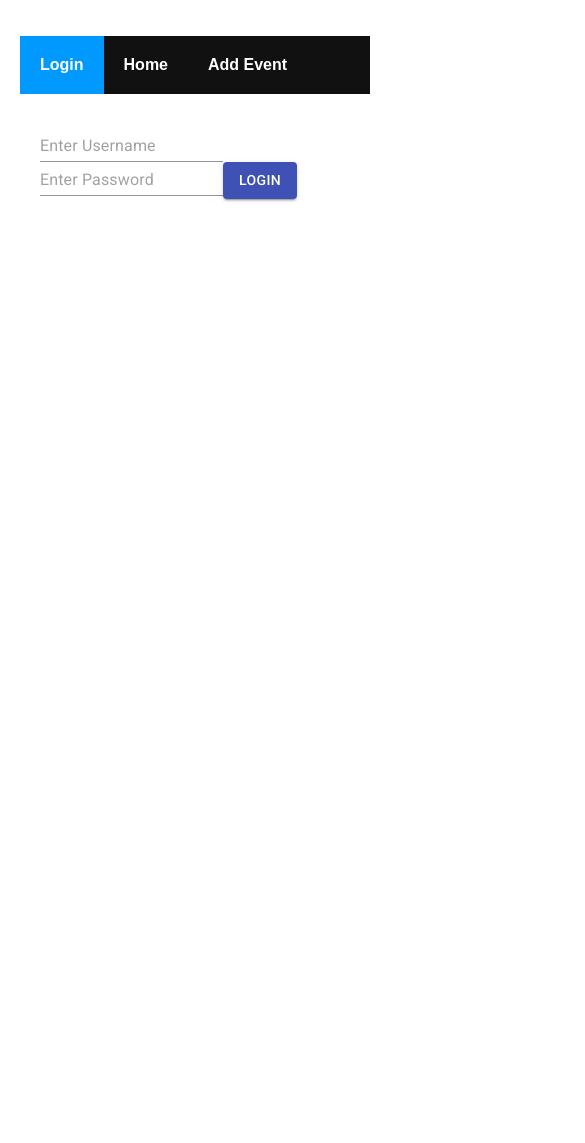
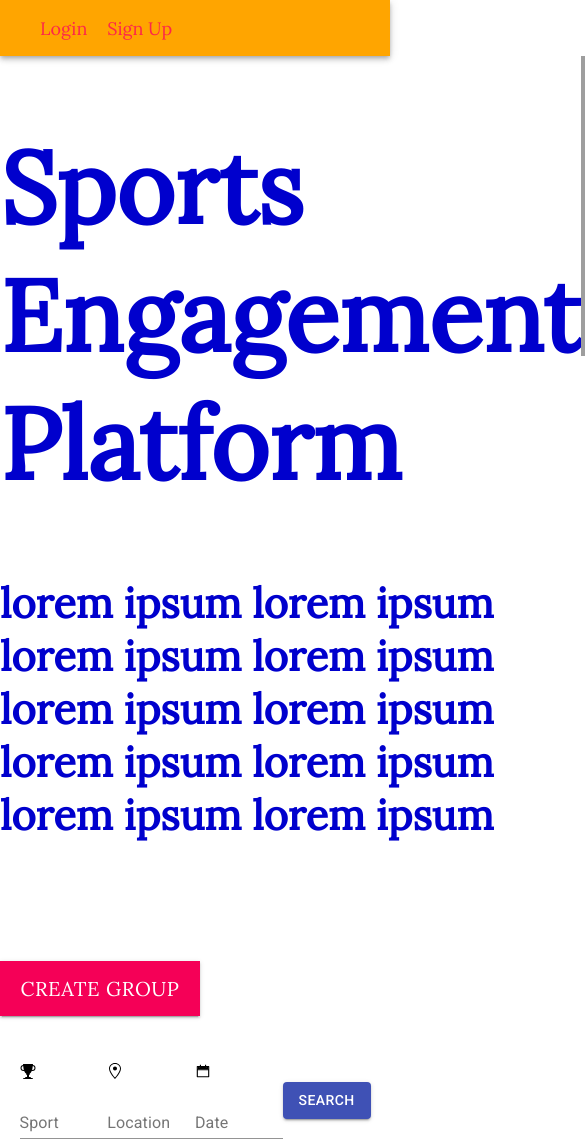
Before and after one commit to mohittambi/react-demo, a React (Create React App) app in the folder client/: page /#/ in a window 390 px wide. Shown: the top 1143 px of the page, 585 px wide, since content can reach past the window. Before the commit the page ends 844 px from the top, so only its background shows below. Built offline with nearby package versions, Linux system fonts and the light colour scheme; grey boxes are pictures that could not be loaded.

Commit message:
Basic header structure

```diff
--- a/client/package.json
+++ b/client/package.json
@@ -13,6 +13,7 @@
     "file-saver": "^2.0.2",
     "react": "^16.13.1",
     "react-dom": "^16.13.1",
+    "react-icons": "^3.11.0",
     "react-router-dom": "^5.2.0",
     "react-scripts": "3.4.3",
     "styled-components": "^5.1.1"
--- /dev/null
+++ b/client/src/components/Header/HeaderContent.js
@@ -0,0 +1,24 @@
+import React from "react"
+import Button from '@material-ui/core/Button';
+
+function HeaderContent (){
+    return(
+        <div className = "header" style= {{display: "flex", flexDirection: "row"}}>
+            <div className = "header-left">
+            <h1> Sports Engagement Platform</h1>
+            <h5>
+                lorem ipsum lorem ipsum lorem ipsum lorem ipsum lorem ipsum lorem ipsum lorem ipsum lorem ipsum lorem ipsum lorem ipsum
+            </h5>
+
+            <Button variant="contained" color="secondary" style = {{borderRadius: "0",color: "white",fontFamily : "Lora, serif"
+,fontSize: "20px", width: "200px", height: "55px", marginTop: "50px"}}>
+        Create Group
+      </Button>
+      </div>
+      <div className = "header-img">
+          <img src ="https://image.shutterstock.com/image-vector/color-sport-background-football-basketball-260nw-1315841180.jpg" alt = "img"></img>
+      </div>
+        </div>
+    )
+}
+export default HeaderContent
--- /dev/null
+++ b/client/src/components/Header/HeaderForm.js
@@ -0,0 +1,62 @@
+import React from "react"
+
+import TextField from '@material-ui/core/TextField';
+import Grid from '@material-ui/core/Grid';
+import Button from '@material-ui/core/Button';
+
+import { BsTrophy } from "react-icons/bs";
+import { GoLocation } from "react-icons/go";
+import { AiTwotoneCalendar } from "react-icons/ai";
+
+function HeaderForm(){
+    return(
+        <div className= "form">
+                         <div >
+        <Grid container spacing={1} alignItems="flex-end">
+          <Grid item>
+            <BsTrophy />
+          </Grid>
+          <Grid item>
+            <TextField  label="Sport"  />
+          </Grid>
+        </Grid>
+      </div>
+
+      <div >
+        <Grid container spacing={1} alignItems="flex-end">
+          <Grid item>
+            <GoLocation />
+          </Grid>
+          <Grid item>
+            <TextField label="Location"  />
+          </Grid>
+        </Grid>
+      </div>
+
+      <div >
+        <Grid container spacing={1} alignItems="flex-end">
+          <Grid item>
+            <AiTwotoneCalendar />
+          </Grid>
+          <Grid item>
+            <TextField label="Date"  />
+          </Grid>
+        </Grid>
+      </div>
+
+      <div >
+        <Grid container spacing={1} alignItems="flex-end">
+          <Grid item>
+          <Button variant="contained" color="primary">
+        Search
+      </Button>
+          </Grid>
+        </Grid>
+      </div>
+
+
+
+        </div>
+    )
+}
+export default HeaderForm
--- /dev/null
+++ b/client/src/components/Header/NavBar.js
@@ -0,0 +1,60 @@
+import React from 'react';
+import AppBar from '@material-ui/core/AppBar';
+import Toolbar from '@material-ui/core/Toolbar';
+import IconButton from '@material-ui/core/IconButton';
+import Typography from '@material-ui/core/Typography';
+import {  makeStyles } from '@material-ui/core/styles';
+const useStyles = makeStyles((theme) => ({
+  root: {
+    flexGrow: 1,
+  },
+  menuButton: {
+    marginRight: theme.spacing(2),
+  },
+  title: {
+    flexGrow: 1,
+    display: 'none',
+    [theme.breakpoints.up('sm')]: {
+      display: 'block',
+      color: "rgb(253, 38, 74)"
+
+    },
+  },
+  inputRoot: {
+    color: 'inherit',
+  },
+  inputInput: {
+    padding: theme.spacing(1, 1, 1, 0),
+    // vertical padding + font size from searchIcon
+    paddingLeft: `calc(1em + ${theme.spacing(4)}px)`,
+    transition: theme.transitions.create('width'),
+    width: '100%',
+    [theme.breakpoints.up('sm')]: {
+      width: '12ch',
+      '&:focus': {
+        width: '20ch',
+      },
+    },
+  },
+}));
+
+export default function NavBar() {
+  const classes = useStyles();
+
+  return (
+    <div className={classes.root} >
+      <AppBar position="static" style = {{backgroundColor: "orange"}}>
+        <Toolbar>
+          <IconButton />
+          <Typography style = {{fontSize: "20px", fontFamily:  "Lora, serif"}}className={classes.title} variant="h6" noWrap>
+Fit N Club
+  </Typography>
+          <div className = "login">
+              Login
+          </div>
+          <div className = "signup"> Sign Up</div>
+        </Toolbar>
+      </AppBar>
+    </div>
+  );
+}
--- /dev/null
+++ b/client/src/components/Header/index.js
@@ -0,0 +1,20 @@
+import React from 'react';
+import CssBaseline from '@material-ui/core/CssBaseline';
+import Container from '@material-ui/core/Container';
+import NavBar from "./NavBar"
+import HeaderForm from "./HeaderForm"
+import "../../styles/Header/Header.css"
+import HeaderContent from './HeaderContent';
+function Header() {
+  return (
+    <React.Fragment>
+
+        <NavBar />
+        <HeaderContent />
+        <HeaderForm />
+
+
+    </React.Fragment>
+  );
+}
+export default Header
--- a/client/src/home/index.js
+++ b/client/src/home/index.js
@@ -1,102 +1,20 @@
 import React from "react";
-import styled from "styled-components";
-import { makeStyles } from '@material-ui/core/styles';
+// import styled from "styled-components";
+// import { makeStyles } from '@material-ui/core/styles';
 
-import { Typography, Grid, Card, Input } from "@material-ui/core";
-import CardHeader from '@material-ui/core/CardHeader';
-import Avatar from '@material-ui/core/Avatar';
-import { red } from '@material-ui/core/colors';
-import IconButton from '@material-ui/core/IconButton';
-import MoreVertIcon from '@material-ui/icons/MoreVert';
-import CardMedia from '@material-ui/core/CardMedia';
+// import { Typography, Grid, Card, Input } from "@material-ui/core";
+// import CardHeader from '@material-ui/core/CardHeader';
+import Header from "../components/Header"
 
 
-const useStyles = makeStyles((theme) => ({
-	root: {
-		maxWidth: 345,
-	},
-	media: {
-		height: 0,
-		paddingTop: '56.25%', // 16:9
-	},
-	expand: {
-		transform: 'rotate(0deg)',
-		marginLeft: 'auto',
-		transition: theme.transitions.create('transform', {
-			duration: theme.transitions.duration.shortest,
-		}),
-	},
-	expandOpen: {
-		transform: 'rotate(180deg)',
-	},
-	avatar: {
-		backgroundColor: red[500],
-	},
-}));
+function Home(){
+	return(
+		<>
+	<Header />
 
-const Slider = styled.div`
-	width: 100%;
-	display: flex;
-	justify-content: center;
-`;
 
-const CardSection = styled.div`
-	display: flex;
-	> div {
-		margin-right:8px;
-		width: 25%;
-	}
-	div:last-of-type {
-		margin-right: 0;
-	}
-`;
 
-const Home = () => {
-	const classes = useStyles();
-
-	const cardLayout = (
-		<Card>
-			<CardHeader
-				avatar={
-					<Avatar aria-label="recipe" className={classes.avatar}>
-						R
-          </Avatar>
-				}
-				action={
-					<IconButton aria-label="settings">
-						<MoreVertIcon />
-					</IconButton>
-				}
-				title="Royal Basketball"
-				subheader="September 13, 2020"
-			/>
-			<CardMedia
-				className={classes.media}
-				image="https://material-ui.com/static/images/cards/paella.jpg"
-				title="Paella dish"
-			/>
-		</Card>
-	);
-
-	return (
-		<Grid>
-			<Slider>
-				<img src="../../static/images/home-club.jpg" alt="FNC home banner" />
-				<Typography>Slider</Typography>
-				<Grid>
-					<Typography>Filters: </Typography>
-					<Input placeholder="Activity Name"></Input>
-					<Input placeholder="Location"></Input>
-				</Grid>
-			</Slider>
-			<CardSection>
-				{cardLayout}
-				{cardLayout}
-				{cardLayout}
-				{cardLayout}
-			</CardSection>
-		</Grid>
-	);
-};
-
-export default Home;
+	</>
+	)
+}
+export default Home
--- a/client/src/index.css
+++ b/client/src/index.css
@@ -1,55 +1,9 @@
-body {
-  margin: 0;
-  font-family: -apple-system, BlinkMacSystemFont, 'Segoe UI', 'Roboto', 'Oxygen',
-    'Ubuntu', 'Cantarell', 'Fira Sans', 'Droid Sans', 'Helvetica Neue',
-    sans-serif;
-  -webkit-font-smoothing: antialiased;
-  -moz-osx-font-smoothing: grayscale;
-  padding: 20px;
-  margin: 0;
+* {
+  box-sizing: border-box;
 }
 
-h1,
-h2,
-p,
-ul,
-li {
-  font-family: sans-serif;
-}
 
-ul.header li {
-  display: inline;
-  list-style-type: none;
-  margin: 0;
-}
-
-ul.header {
-  background-color: #111;
-  padding: 0;
-}
-
-ul.header li a {
-  color: #FFF;
-  font-weight: bold;
-  text-decoration: none;
-  padding: 20px;
-  display: inline-block;
-}
-
-.content {
-  background-color: #FFF;
-  padding: 20px;
-}
-
-.content h2 {
+body {
   padding: 0;
   margin: 0;
 }
-
-.content li {
-  margin-bottom: 10px;
-}
-
-.active {
-  background-color: #0099FF;
-}
--- a/client/src/index.js
+++ b/client/src/index.js
@@ -1,15 +1,15 @@
 import React from "react";
 import ReactDOM from "react-dom";
-import Main from "./main";
-import './index.css';
-import * as serviceWorker from './serviceWorker';
+// import Main from "./main";
+ import './index.css';
+import Home from "./home/index";
+
+// ReactDOM.render(
+//   <Main />,
+//   document.getElementById('root')
+// );
 
 ReactDOM.render(
-  <Main />,
+  <Home />,
   document.getElementById('root')
 );
-
-// If you want your app to work offline and load faster, you can change
-// unregister() to register() below. Note this comes with some pitfalls.
-// Learn more about service workers: https://bit.ly/CRA-PWA
-serviceWorker.unregister();
--- /dev/null
+++ b/client/src/styles/Header/Header.css
@@ -0,0 +1,62 @@
+@import url("https://fonts.googleapis.com/css2?family=Lora&display=swap");
+@import url("https://fonts.googleapis.com/css2?family=Roboto:wght@300&display=swap");
+
+
+.container{
+    background-color: rgb(230, 225, 225);
+
+}
+.login, .signup{
+color: rgb(253, 38, 74);
+font-size: 18px;
+font-family: "Lora", serif;
+
+}
+.signup{
+    margin-left: 20px;
+}
+
+.main{
+    background-color: yellow;
+    width: 50%;
+    height: auto;
+    margin-top: 50px;
+}
+.header{
+    font-family: "Lora", serif;
+    font-size: 50px;
+    color: #0000CD;
+
+}
+p{
+    font-family: "Roboto", sans-serif;
+    font-size: 18px;
+    color: rgb(100, 100, 100);
+
+}
+.form{
+    display: flex;
+     flex-direction: row;
+     justify-content: space-around;
+     align-items: center;
+     background-color: white;
+     margin: 0 auto;
+      width: 90%;
+    height: 70px;
+    margin-top: 50px !important
+}
+.formbtn{
+    width: 170px;
+    height: 50px;
+    border-radius: 0;
+    font-family: "Lora", serif;
+font-size: 30px;
+color: rgb(253, 38, 74);
+border-color: rgb(253, 38, 74);
+
+}
+
+.vl {
+    border-left: 6px solid green;
+    height: 50px;
+  }
```
Also changed, not shown: 1 other file (tests, documents, lock files or other folders).
